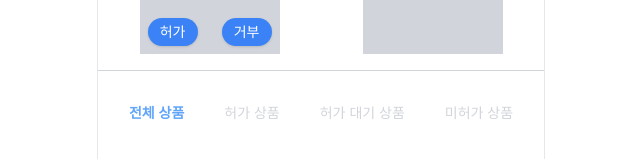
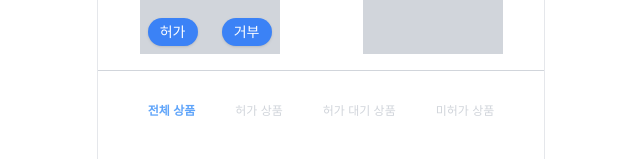
Before and after one commit to teamGrowup/fd_grow, a Next.js app in the folder src/app/admin/: page /product in a window 1280 px wide. Shown: the part 591-750 px from the top of the page, without its empty margins (319-959 px from the left). Built offline with nearby package versions, Linux system fonts and the light colour scheme.

Commit message:
refactor: admin 푸터 바 컴포넌트 구축

```diff
--- a/src/app/admin/src/app/(routes)/brand/page.tsx
+++ b/src/app/admin/src/app/(routes)/brand/page.tsx
@@ -2,6 +2,8 @@
 import { Button } from "@/packages/ui/src/index";
 
 import LogoBar from "../../../components/LogoBar";
+
+import FooterBar from "../../../components/FooterBar";
 
 const BrandEnrollmentRequestPage: React.FC = () => {
   return (
@@ -81,14 +83,7 @@ const BrandEnrollmentRequestPage: React.FC = () => {
           </p>
         </div>
       </div>
-      <footer className="border-t border-gray-300 mt-6">
-        <ul className="flex justify-center items-center gap-10 py-2 translate-y-6">
-          <li className="text-sm text-blue-400 font-bold">전체 상품</li>
-          <li className="text-sm text-gray-300">허가 상품</li>
-          <li className="text-sm text-gray-300">허가 대기 상품</li>
-          <li className="text-sm text-gray-300">미허가 상품</li>
-        </ul>
-      </footer>
+      <FooterBar category="brand" />
     </>
   );
 };
--- a/src/app/admin/src/app/(routes)/product/page.tsx
+++ b/src/app/admin/src/app/(routes)/product/page.tsx
@@ -1,83 +1,23 @@
 "use client";
 
-import { Button } from "@/packages/ui/src/index";
+import LogoBar from "../../../components/LogoBar";
+import FooterBar from "../../../components/FooterBar";
 
-import LogoBar from "../../../components/LogoBar";
+import MultiItem from "../../../components/MultiItem";
 
 const ProductEnrollmentRequestPage: React.FC = () => {
   return (
     <>
       <LogoBar />
       <div className="grid grid-cols-2 place-items-center translate-y-12">
-        <div className="w-[140px] h-[140px] bg-gray-300 relative mb-10">
-          <div className="w-[68px] h-[48px] text-sm absolute z-10 bg-green-400 rounded-full text-white -top-5 -left-5 text-center py-1">
-            등록
-            <br /> 허가됨
-          </div>
-          <p className="absolute left-1/2 top-1/2 -translate-x-1/2 -translate-y-1/2 font-bold text-center">
-            상품 1
-          </p>
-        </div>
-        <div className="w-[140px] h-[140px] bg-gray-300 relative mb-10">
-          <div className="w-[68px] h-[48px] text-sm absolute z-10 bg-green-400 rounded-full text-white -top-5 -left-5 text-center py-1">
-            등록
-            <br /> 허가됨
-          </div>
-          <p className="absolute left-1/2 top-1/2 -translate-x-1/2 -translate-y-1/2 font-bold text-center">
-            상품 2
-          </p>
-        </div>
-        <div className="w-[140px] h-[140px] bg-gray-300 relative mb-10">
-          <div className="w-[68px] h-[48px] text-sm absolute z-10 bg-green-400 rounded-full text-white -top-5 -left-5 text-center py-1">
-            등록
-            <br /> 허가됨
-          </div>
-          <p className="absolute left-1/2 top-1/2 -translate-x-1/2 -translate-y-1/2 font-bold text-center">
-            상품 3
-          </p>
-        </div>
-        <div className="w-[140px] h-[140px] bg-gray-300 relative mb-10">
-          <div className="w-[68px] h-[48px] text-sm absolute z-10 bg-green-400 rounded-full text-white -top-5 -left-5 text-center py-1">
-            등록
-            <br /> 허가됨
-          </div>
-          <p className="absolute left-1/2 top-1/2 -translate-x-1/2 -translate-y-1/2 font-bold text-center">
-            상품 4
-          </p>
-        </div>
-        <div className="w-[140px] h-[140px] bg-gray-300 relative mb-10">
-          <div className="w-[68px] h-[48px] text-sm absolute z-10 bg-yellow-700 rounded-full text-white -top-5 -left-5 text-center py-1">
-            등록
-            <br /> 대기 중
-          </div>
-          <p className="absolute left-1/2 top-1/2 -translate-x-1/2 -translate-y-1/2 font-bold text-center">
-            상품 5
-          </p>
-          <Button className="absolute bg-blue-500 text-white rounded-full bottom-2 left-2 w-[50px] h-[28px]">
-            허가
-          </Button>
-          <Button className="absolute bg-blue-500 text-white rounded-full bottom-2 right-2 w-[50px] h-[28px]">
-            거부
-          </Button>
-        </div>
-        <div className="w-[140px] h-[140px] bg-gray-300 relative mb-10">
-          <div className="w-[68px] h-[48px] text-sm absolute z-10 bg-red-600 rounded-full text-white -top-5 -left-5 text-center py-1">
-            등록
-            <br /> 거부됨
-          </div>
-          <p className="absolute left-1/2 top-1/2 -translate-x-1/2 -translate-y-1/2 font-bold text-center">
-            상품 6
-          </p>
-        </div>
+        <MultiItem category="product" id="1" isApproved={true} />
+        <MultiItem category="product" id="2" isApproved={true} />
+        <MultiItem category="product" id="3" isApproved={true} />
+        <MultiItem category="product" id="4" isApproved={true} />
+        <MultiItem category="product" id="5" isApproved={null} />
+        <MultiItem category="product" id="6" isApproved={false} />
       </div>
-      <footer className="border-t border-gray-300 mt-6">
-        <ul className="flex justify-center items-center gap-10 py-2 translate-y-6">
-          <li className="text-sm text-blue-400 font-bold">전체 상품</li>
-          <li className="text-sm text-gray-300">허가 상품</li>
-          <li className="text-sm text-gray-300">허가 대기 상품</li>
-          <li className="text-sm text-gray-300">미허가 상품</li>
-        </ul>
-      </footer>
+      <FooterBar category="product"/>
     </>
   );
 };
--- /dev/null
+++ b/src/app/admin/src/components/FooterBar.tsx
@@ -0,0 +1,31 @@
+import React from "react";
+
+interface FooterPropsType {
+  category: string;
+}
+
+const FooterBar: React.FC<FooterPropsType> = ({ category }) => {
+  const categoryName =
+    category === "product" ? "상품" : category === "brand" ? "브랜드" : "";
+
+  return (
+    <footer className="border-t border-gray-300 mt-6">
+      <ul className="flex justify-center items-center gap-10 py-2 translate-y-6">
+        <button type="button" className="text-xs text-blue-400 font-bold">
+          전체 {categoryName}
+        </button>
+        <button type="button" className="text-xs text-gray-300">
+          허가 {categoryName}
+        </button>
+        <button type="button" className="text-xs text-gray-300">
+          허가 대기 {categoryName}
+        </button>
+        <button type="button" className="text-xs text-gray-300">
+          미허가 {categoryName}
+        </button>
+      </ul>
+    </footer>
+  );
+};
+
+export default FooterBar;
--- a/src/app/admin/src/components/Item.tsx
+++ /dev/null
@@ -1,9 +0,0 @@
-import React from "react";
-
-const ProductAndBrandItem : React.FC = () => {
-    return (
-        <div></div>
-    )
-}
-
-export default ProductAndBrandItem;
--- /dev/null
+++ b/src/app/admin/src/components/MultiItem.tsx
@@ -0,0 +1,52 @@
+import React from "react";
+
+import { Button } from "@/packages/ui/src";
+
+interface ItemPropsType {
+  category: string;
+  id: string;
+  isApproved: boolean | null;
+}
+
+const MultiItem: React.FC<ItemPropsType> = ({ category, id, isApproved }) => {
+  const backgroundColor =
+    isApproved === true
+      ? "bg-green-400"
+      : isApproved === false
+      ? "bg-red-600"
+      : "bg-yellow-700";
+
+  const categoryName =
+    category === "product" ? "상품" : category === "brand" ? "브랜드" : "";
+
+  return (
+    <div className="w-[140px] h-[140px] bg-gray-300 relative mb-10">
+      <div
+        className={`w-[68px] h-[48px] text-sm absolute z-10 ${backgroundColor} rounded-full text-white -top-5 -left-5 text-center py-1`}
+      >
+        등록
+        <br />
+        {isApproved === true && "허가됨"}
+        {isApproved === false && "거부됨"}
+        {isApproved === null && "대기 중"}
+      </div>
+      <p className="absolute left-1/2 top-1/2 -translate-x-1/2 -translate-y-1/2 font-bold text-center">
+        {categoryName} {id}
+      </p>
+      {isApproved === null && (
+        <>
+          <Button className="absolute bg-blue-500 text-white rounded-full bottom-2 left-2 w-[50px] h-[28px]">
+            허가
+          </Button>
+          <Button className="absolute bg-blue-500 text-white rounded-full bottom-2 right-2 w-[50px] h-[28px]">
+            거부
+          </Button>
+        </>
+      )}
+    </div>
+  );
+};
+
+export default MultiItem;
+
+// 브랜드 혹은 상품 항목으로 쓰일 수 있는 범용 컴포넌트
```
